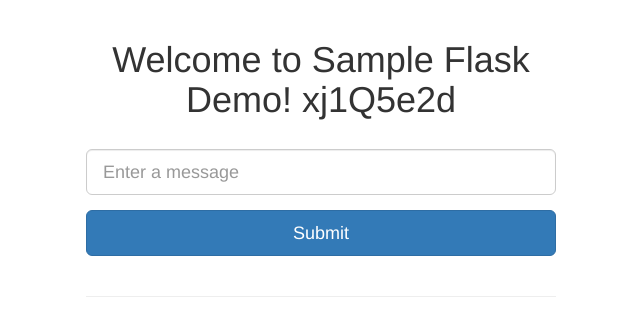
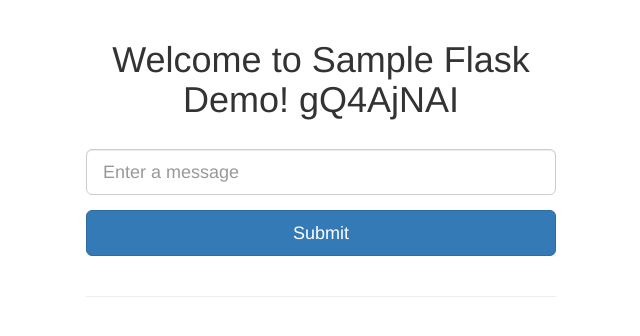
Before and after one commit to williaumwu/demo-web, a Flask app: page / in a window 1280 px wide. Shown: the top 336 px of the page, without its empty margins (319-959 px from the left). Run offline with Flask 2, Linux system fonts and the light colour scheme; data that the repository does not hold is empty; some libraries are stand-ins or nearby versions.

Commit message:
testing change new string gQ4AjNAI

```diff
--- a/templates/index.html
+++ b/templates/index.html
@@ -3,7 +3,7 @@
 {% block content %}
 
 <div class="text-center">
-  <h1>Welcome to Sample Flask Demo! xj1Q5e2d</h1>
+  <h1>Welcome to Sample Flask Demo! gQ4AjNAI</h1>
 </div>
 
 <br>
```
Also changed, not shown: README.md.
